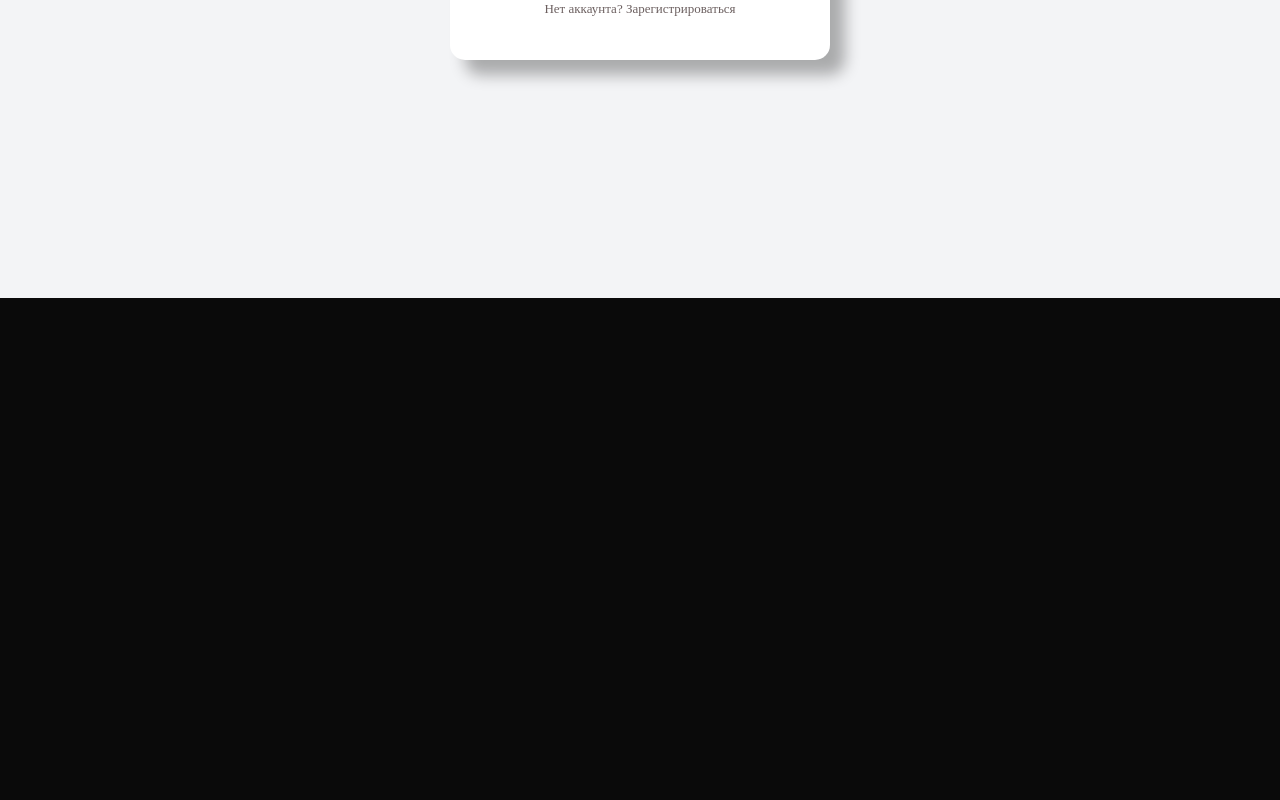
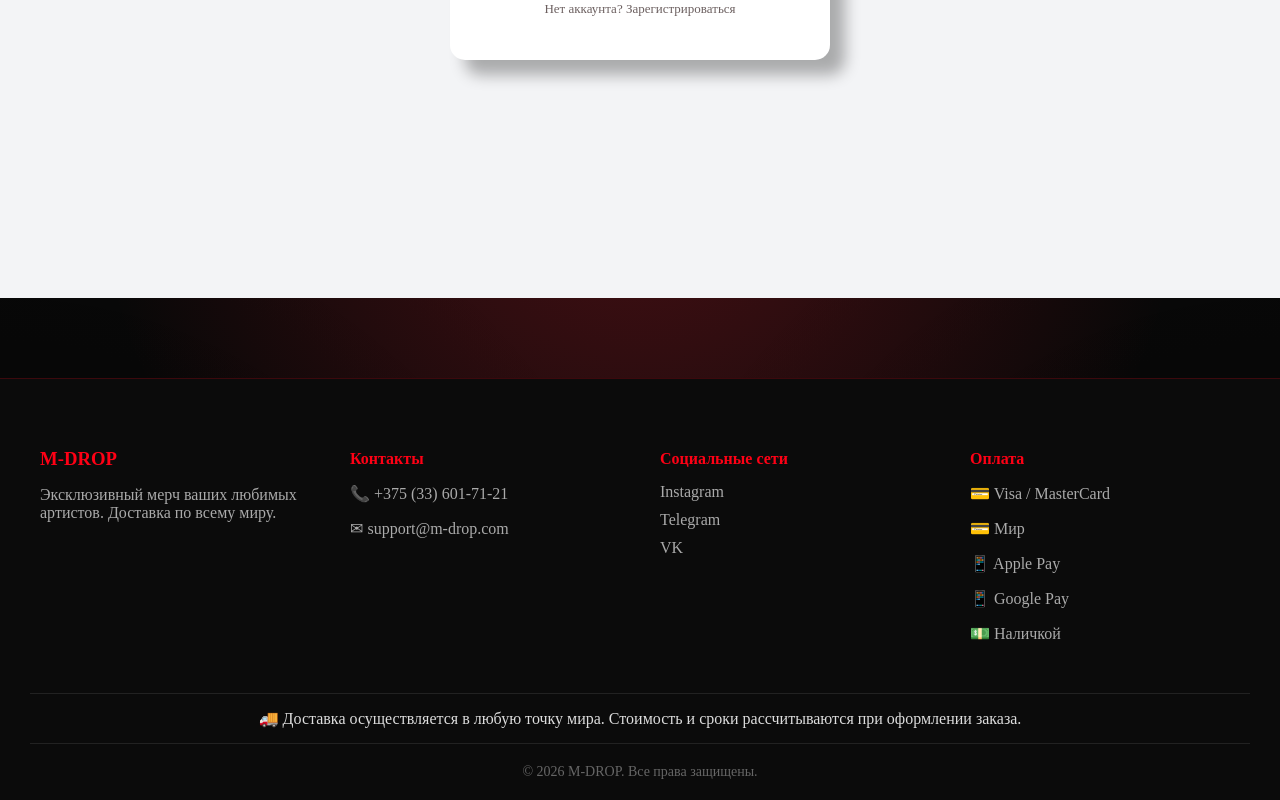
Before and after one commit to RaIn260/Website-store, a Vue app in the folder client/frontend/: page / in a window 1280 px wide. Shown: the part 502-1302 px from the top of the page. Before the commit the page ends 800 px from the top, so only its background shows below. Built offline with nearby package versions, Linux system fonts and the light colour scheme.

Commit message:
frontend: create footer

```diff
--- a/client/frontend/src/App.vue
+++ b/client/frontend/src/App.vue
@@ -1,5 +1,6 @@
 <script setup>
 import Header from './components/Header.vue'
+import Footer from './components/Footer.vue'
 import { useRoute } from 'vue-router'
 import { computed, onMounted } from 'vue'
 
@@ -29,4 +30,5 @@ const showHeader = computed(() => {
 <template>
   <Header v-if="showHeader" />
   <router-view />
+   <Footer />
 </template>
--- /dev/null
+++ b/client/frontend/src/components/Footer.vue
@@ -0,0 +1,112 @@
+<template>
+  <footer class="footer">
+
+<div class="footer-container">
+
+  <div class="footer-column">
+    <h3>M-DROP</h3>
+
+    <p>
+      Эксклюзивный мерч ваших любимых артистов.
+      Доставка по всему миру.
+    </p>
+  </div>
+
+  <div class="footer-column">
+    <h4>Контакты</h4>
+
+    <p>📞 +375 (33) 601-71-21</p>
+    <p>✉ support@m-drop.com</p>
+  </div>
+
+  <div class="footer-column">
+    <h4>Социальные сети</h4>
+
+    <a href="#">Instagram</a>
+    <a href="#">Telegram</a>
+    <a href="#">VK</a>
+  </div>
+
+  <div class="footer-column">
+    <h4>Оплата</h4>
+
+    <p>💳 Visa / MasterCard</p>
+    <p>💳 Мир</p>
+    <p>📱 Apple Pay</p>
+    <p>📱 Google Pay</p>
+    <p>💵 Наличкой</p>
+  </div>
+
+</div>
+
+<div class="delivery">
+  🚚 Доставка осуществляется в любую точку мира.
+  Стоимость и сроки рассчитываются при оформлении заказа.
+</div>
+
+<div class="copyright">
+  © 2026 M-DROP. Все права защищены.
+</div>
+
+  </footer>
+</template>
+
+<style scoped>
+
+.footer {
+  margin-top: 80px;
+  background: #0b0b0b;
+  border-top: 1px solid rgba(255, 0, 21, 0.2);
+  padding: 50px 30px 20px;
+}
+
+.footer-container {
+  max-width: 1200px;
+  margin: 0 auto;
+
+  display: grid;
+  grid-template-columns:
+    repeat(auto-fit, minmax(220px, 1fr));
+
+  gap: 40px;
+}
+
+.footer-column h3,
+.footer-column h4 {
+  color: #ff0015;
+  margin-bottom: 15px;
+}
+
+.footer-column p,
+.footer-column a {
+  display: block;
+  color: #aaa;
+  text-decoration: none;
+  margin-bottom: 10px;
+  transition: .3s;
+}
+
+.footer-column a:hover {
+  color: white;
+}
+
+.delivery {
+  max-width: 1200px;
+  margin: 40px auto 20px;
+
+  text-align: center;
+  color: #ddd;
+  padding: 15px;
+
+  border-top: 1px solid #222;
+  border-bottom: 1px solid #222;
+}
+
+.copyright {
+  text-align: center;
+  color: #666;
+  font-size: 14px;
+  margin-top: 20px;
+}
+
+</style>
```
